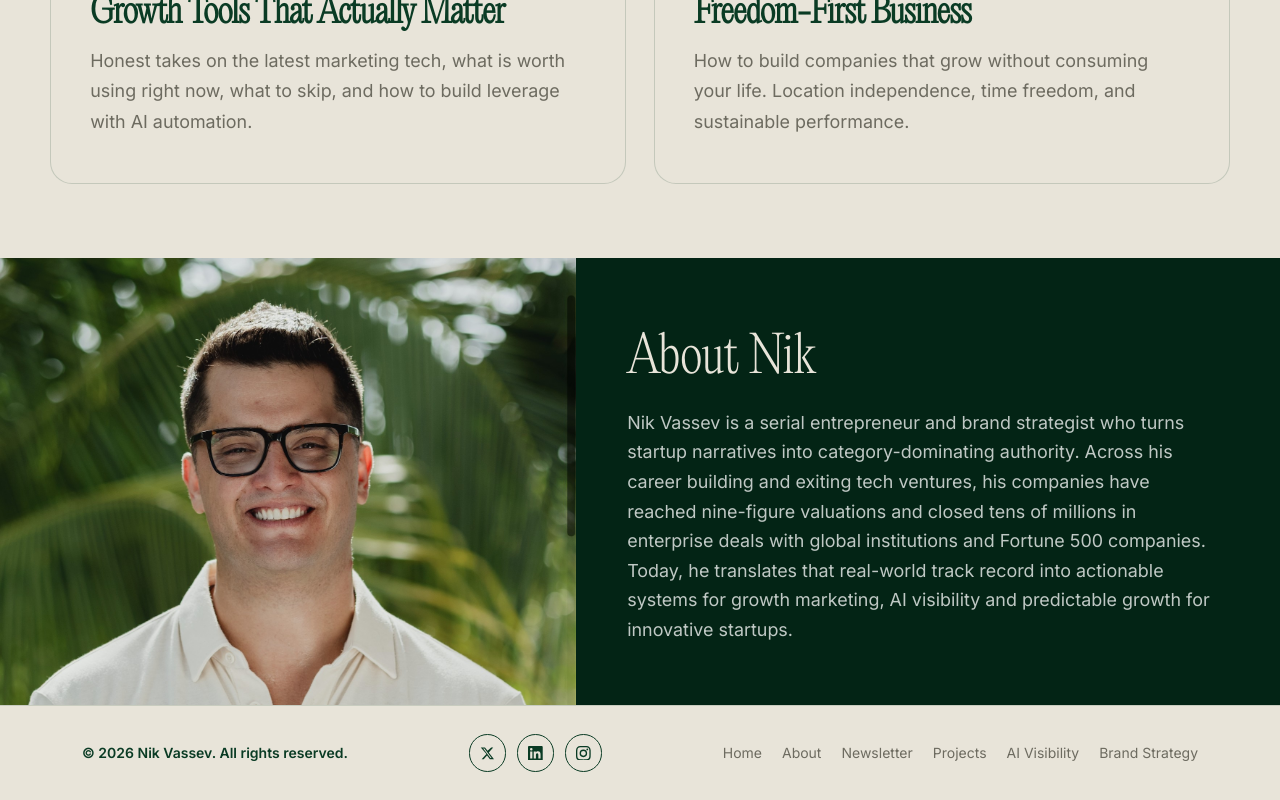
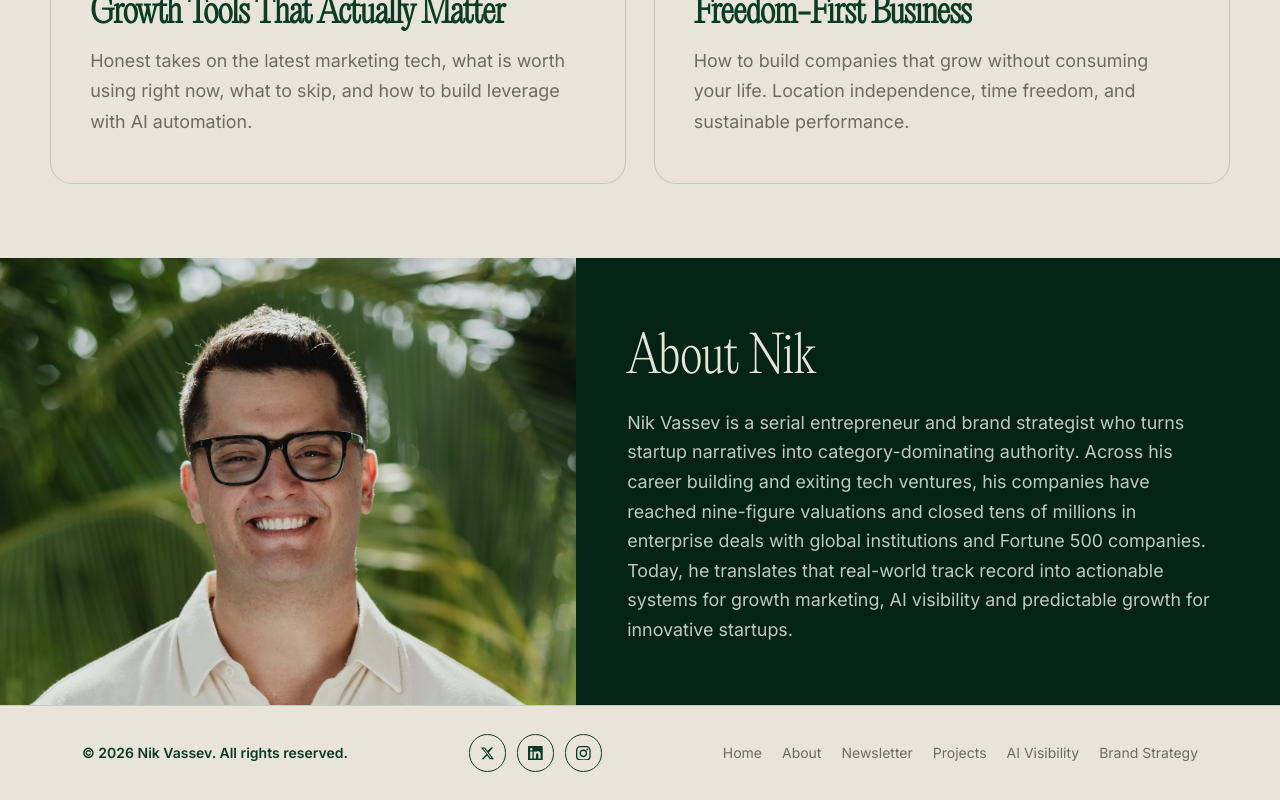
Before and after one commit to thenikvassev/nikvassev-site, a Next.js app: page /newsletter in a window 1280 px wide. Shown: the part 2184-2984 px from the top of the page. Built offline with nearby package versions, Linux system fonts and the light colour scheme; what @nitrosend/sdk would draw is missing.

Commit message:
Point newsletter About at portrait v3

```diff
--- a/src/app/newsletter/page.tsx
+++ b/src/app/newsletter/page.tsx
@@ -123,8 +123,8 @@ export default function NewsletterPage() {
       <section className="nl-about" aria-labelledby="about-nik-heading">
         <div className="nl-about-photo">
           <Image
-            src="/photos/nik-portrait-newsletter-v2.jpg"
-            alt="Nik Vassev smiling outdoors in a light polo and glasses, with tropical palms behind him."
+            src="/photos/nik-portrait-newsletter-v3.jpg"
+            alt="Nik Vassev smiling outdoors in a cream polo and glasses, with tropical palms behind him."
             fill
             sizes="(min-width: 900px) 42vw, 100vw"
             className="nl-about-img"
```
